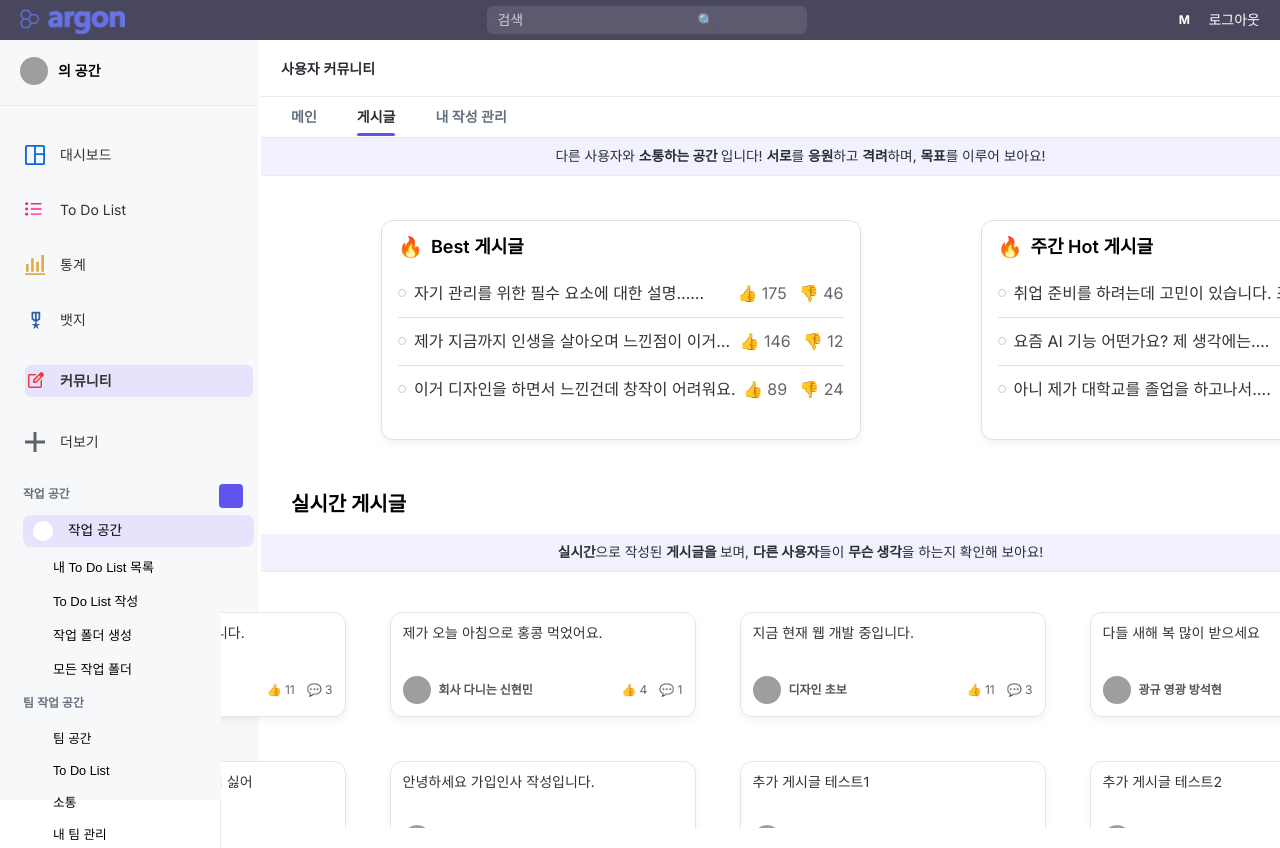
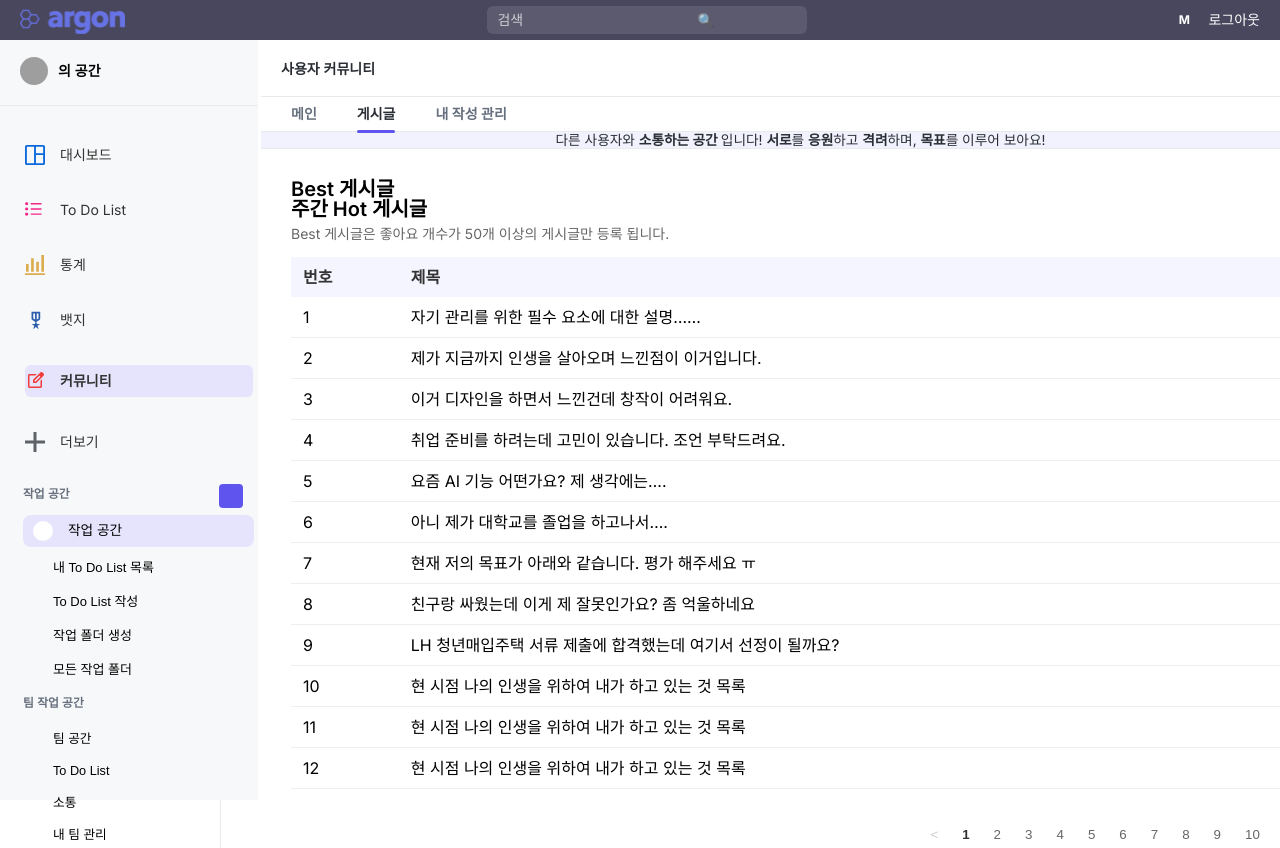
Before and after one commit to SungWookkk/FTT_frontend, a React (Create React App) app: page /community/board in a window 1280 px wide. Built offline with nearby package versions, Linux system fonts and the light colour scheme; grey boxes are pictures that could not be loaded.

Commit message:
4/24 feat: [커뮤니티] 게시판 디자인 및 라우터 추가
- 커뮤니티 게시판 형식으로 기본, Best, 주간Hot게시판 정렬 방식 디자인 추가

```diff
--- a/src/App.js
+++ b/src/App.js
@@ -23,6 +23,7 @@ import TeamCommunityPage from "./components/team/TeamCommunityPage";
 import ChannelDetailPage from "./components/team/ChannelDetailPage";
 import { Client } from "@stomp/stompjs";
 import CommunityPage from "./components/community/CommunityPage";
+import CommunityBoardPage from "./components/community/CommunityBoardPage";
 
 function PresenceManager() {
     const { auth, updatePresence } = useAuth();
@@ -88,8 +89,11 @@ const App = () => {
                         <Route path="/login" component={Login}/>
                         <Route path="/signup" component={Signup}/>
                         <Route path="/dashboard" component={Dashboard}/>
-                        <Route path="/community" component={CommunityPage}/>
                         <Route path="/dasboard" component={Dashboard}/>
+
+                        {/*커뮤니티 관련*/}
+                        <Route exact path="/community" component={CommunityPage}/>
+                        <Route path="/community/board" component={CommunityBoardPage}/>
 
                         {/*TodoList 관련*/}
                         <Route exact path="/todo" component={TodoList}/>
--- /dev/null
+++ b/src/components/community/CommunityBoardContentPage.js
@@ -0,0 +1,120 @@
+import React from 'react';
+import '../community/css/CommunityBoardContentPage.css';
+import {NavLink} from "react-router-dom";
+
+const sampleRows = [
+    { no: 1, title: '자기 관리를 위한 필수 요소에 대한 설명……', date: '2024.12.27', views: 58372, likes: 175, dislikes: 46 },
+    { no: 2, title: '제가 지금까지 인생을 살아오며 느낀점이 이거입니다.', date: '2024.11.30', views: 46584, likes: 146, dislikes: 12 },
+    { no: 3, title: '이거 디자인을 하면서 느낀건데 창작이 어려워요.', date: '2024.07.17', views: 42158, likes: 89, dislikes: 24 },
+    { no: 4, title: '취업 준비를 하려는데 고민이 있습니다. 조언 부탁드려요.', date: '2024.05.25', views: 37845, likes: 72, dislikes: 23 },
+    { no: 5, title: '요즘 AI 기능 어떤가요? 제 생각에는….', date: '2024.10.24', views: 29123, likes: 68, dislikes: 34 },
+    { no: 6, title: '아니 제가 대학교를 졸업을 하고나서….', date: '2024.04.30', views: 44012, likes: 66, dislikes: 10 },
+    { no: 7, title: '현재 저의 목표가 아래와 같습니다. 평가 해주세요 ㅠ', date: '2024.06.21', views: 52642, likes: 61, dislikes: 0 },
+    { no: 8, title: '친구랑 싸웠는데 이게 제 잘못인가요? 좀 억울하네요', date: '2025.01.02', views: 15373, likes: 58, dislikes: 5 },
+    { no: 9, title: 'LH 청년매입주택 서류 제출에 합격했는데 여기서 선정이 될까요?', date: '2025.01.09', views: 22761, likes: 54, dislikes: 12 },
+    { no: 10, title: '현 시점 나의 인생을 위하여 내가 하고 있는 것 목록', date: '2025.01.12', views: 31535, likes: 51, dislikes: 1 },
+    { no: 11, title: '현 시점 나의 인생을 위하여 내가 하고 있는 것 목록', date: '2025.01.12', views: 31535, likes: 51, dislikes: 1 },
+    { no: 12, title: '현 시점 나의 인생을 위하여 내가 하고 있는 것 목록', date: '2025.01.12', views: 31535, likes: 51, dislikes: 1 }
+];
+
+function CommunityBoardContentPage() {
+    return (
+        <div className="dashboard-content">
+            {/* 작업공간 헤더 */}
+            <div className="dashboard-header">
+                <div className="dashboard-title">
+                    <span className="title-text">사용자 커뮤니티</span>
+                </div>
+            </div>
+
+            {/* 목록 선택 탭 */}
+            <div className="list-tap">
+                <div className="list-tab-container">
+                    <NavLink
+                        to="/community"
+                        exact
+                        className="tab-item"
+                        activeClassName="active"
+                    >
+                        메인
+                    </NavLink>
+
+                    <NavLink
+                        to="/community/board"
+                        className="tab-item"
+                        activeClassName="active"
+                    >
+                        게시글
+                    </NavLink>
+
+                    <NavLink
+                        to="/community/my-page"
+                        className="tab-item"
+                        activeClassName="active"
+                    >
+                        내 작성 관리
+                    </NavLink>
+                </div>
+            </div>
+
+            {/* 알림 배너 */}
+            <div className="alert-banner-todo">
+                <p className="alert-text-todo">
+                    <span className="normal-text">다른 사용자와 </span>
+                    <span className="highlight-text">소통하는 공간 </span>
+                    <span className="normal-text">입니다! </span>
+                    <span className="highlight-text">서로</span>
+                    <span className="normal-text">를 </span>
+                    <span className="highlight-text">응원</span>
+                    <span className="normal-text">하고 </span>
+                    <span className="highlight-text">격려</span>
+                    <span className="normal-text">하며, </span>
+                    <span className="highlight-text">목표</span>
+                    <span className="normal-text">를 이루어 보아요! </span>
+                </p>
+            </div>
+        <div className="board-container">
+            <h2 className="board-title">Best 게시글</h2>
+            <h2 className="board-title">주간 Hot 게시글</h2>
+
+            <p className="board-subtitle">Best 게시글은 좋아요 개수가 50개 이상의 게시글만 등록 됩니다.</p>
+            <div className="board-table-wrapper">
+                <table className="board-table">
+                    <thead>
+                    <tr>
+                        <th>번호</th>
+                        <th>제목</th>
+                        <th>날짜</th>
+                        <th>조회</th>
+                        <th>공감 수</th>
+                    </tr>
+                    </thead>
+                    <tbody>
+                    {sampleRows.map(row => (
+                        <tr key={row.no}>
+                            <td>{row.no}</td>
+                            <td className="title-cell">{row.title}</td>
+                            <td>{row.date}</td>
+                            <td>{row.views}</td>
+                            <td>
+                                <span className="like">👍 {row.likes}</span>
+                                <span className="dislike">👎 {row.dislikes}</span>
+                            </td>
+                        </tr>
+                    ))}
+                    </tbody>
+                </table>
+            </div>
+                {/* Pagination placeholder */}
+                <div className="board-pagination">
+                    <button disabled>{'<'}</button>
+                    {[...Array(10)].map((_, i) => (
+                        <button key={i} className={i===0 ? 'active' : ''}>{i+1}</button>
+                    ))}
+                    <button>{'>'}</button>
+                </div>
+            </div>
+        </div>
+    );
+}
+export default CommunityBoardContentPage;
--- /dev/null
+++ b/src/components/community/CommunityBoardPage.js
@@ -0,0 +1,16 @@
+import React from "react";
+import Sidebar from "../dashboard/Sidebar";
+import Header from "../dashboard/Header";
+import CommunityBoardContentPage from "./CommunityBoardContentPage";
+
+const CommunityBoardPage = () => {
+    return (
+        <div className="dashboard-wrapper">
+            <Header />
+            <Sidebar />
+            <CommunityBoardContentPage/>
+        </div>
+    );
+};
+
+export default CommunityBoardPage;
--- a/src/components/community/CommunityLivePost.js
+++ b/src/components/community/CommunityLivePost.js
@@ -3,18 +3,91 @@ import defaultUser from "../../Auth/css/img/default-user.svg";
 import '../community/css/CommunityLivePost.css';
 
 const samplePosts = [
-    { title: '안녕하세요 가입인사 작성합니다.', authorName: '개발자를 꿈꾸는 성욱', likes: 11, comments: 3 },
-    { title: '제가 오늘 아침으로 홍콩 먹었어요.', authorName: '회사 다니는 신현민', likes: 4, comments: 1 },
-    { title: '지금 현재 웹 개발 중입니다.', authorName: '디자인 초보', likes: 11, comments: 3 },
-    { title: '다들 새해 복 많이 받으세요', authorName: '광규 영광 방석현', likes: 45, comments: 1 },
-    { title: '오늘 너무 추워서 유치원 가기 싫어', authorName: '신현민 아들 신탕구', likes: 7, comments: 2 },
-    { title: '안녕하세요 가입인사 작성입니다.', authorName: '개발자를 꿈꾸는 성욱', likes: 2, comments: 0 },
-    { title: '추가 게시글 테스트1', authorName: '사용자 A', likes: 3, comments: 1 },
-    { title: '추가 게시글 테스트2', authorName: '사용자 B', likes: 5, comments: 2 },
-    { title: '추가 게시글 테스트3', authorName: '사용자 C', likes: 6, comments: 0 },
-    { title: '추가 게시글 테스트4', authorName: '사용자 D', likes: 8, comments: 4 },
-    { title: '추가 게시글 테스트5', authorName: '사용자 E', likes: 9, comments: 3 },
-    { title: '추가 게시글 테스트6', authorName: '사용자 F', likes: 1, comments: 1 },
+    {
+        title: '다들 새해 복 많이 받으세요',
+        content: '다들 2025년 새해 복 많이 받으시고 모든 일 잘 풀렸으면 좋겠습니다.',
+        authorName: '광규 영광 방석현',
+        likes: 45,
+        comments: 1
+    },
+    {
+        title: '안녕하세요 가입인사 작성합니다.',
+        content: '안녕하세요 처음 가입하신 분들께 커뮤니티의 기분 좋은 인사를 전합니다.',
+        authorName: '개발자를 꿈꾸는 성욱',
+        likes: 11,
+        comments: 3
+    },
+    {
+        title: '제가 오늘 아침으로 홍콩 먹었어요.',
+        content: '아침으로 먹었던 햄버거 대신 홍콩식 딤섬이 맛있더라고요.',
+        authorName: '회사 다니는 신현민',
+        likes: 4,
+        comments: 1
+    },
+    {
+        title: '지금 현재 웹 개발 중입니다.',
+        content: '지금 웹앱 기능 개선 작업 중인데, 모션 UX를 어떻게 넣어야 좋을지 고민됩니다.',
+        authorName: '디자인 초보',
+        likes: 11,
+        comments: 3
+    },
+    {
+        title: '오늘 너무 추워서 유치원 가기 싫어',
+        content: '아이가 정말 울면서 가기 싫다고… 부모 입장에서도 난감하네요.',
+        authorName: '신현민 아들 신탕구',
+        likes: 7,
+        comments: 2
+    },
+    {
+        title: '추가 게시글 테스트1',
+        content: '이건 테스트용 본문입니다. 길어지면 말줄임 처리됩니다.',
+        authorName: '사용자 A',
+        likes: 3,
+        comments: 1
+    },
+    {
+        title: '추가 게시글 테스트2',
+        content: '테스트2 본문, 길이가 어느 정도 되면 … 붙습니다.',
+        authorName: '사용자 B',
+        likes: 5,
+        comments: 2
+    },
+    {
+        title: '추가 게시글 테스트3',
+        content: '테스트3 짧은 본문.',
+        authorName: '사용자 C',
+        likes: 6,
+        comments: 0
+    },
+    {
+        title: '추가 게시글 테스트2',
+        content: '테스트2 본문, 길이가 어느 정도 되면 … 붙습니다.',
+        authorName: '사용자 B',
+        likes: 5,
+        comments: 2
+    },
+    {
+        title: '추가 게시글 테스트2',
+        content: '테스트2 본문, 길이가 어느 정도 되면 … 붙습니다.',
+        authorName: '사용자 B',
+        likes: 5,
+        comments: 2
+    },    {
+        title: '추가 게시글 테스트2',
+        content: '테스트2 본문, 길이가 어느 정도 되면 … 붙습니다.',
+        authorName: '사용자 B',
+        likes: 5,
+        comments: 2
+    },    {
+        title: '추가 게시글 테스트2',
+        content: '테스트2 본문, 길이가 어느 정도 되면 … 붙습니다.',
+        authorName: '사용자 B',
+        likes: 5,
+        comments: 2
+    },
+
+
+
 ];
 
 export default function CommunityLivePost() {
@@ -44,6 +117,7 @@ export default function CommunityLivePost() {
                         {visible.map((p, i) => (
                             <div key={i} className="clp-card">
                                 <p className="clp-title">{p.title}</p>
+                                <p className="clp-content">{p.content}</p>
                                 <div className="clp-footer">
                                     <div className="clp-author">
                                         <img
--- /dev/null
+++ b/src/components/community/css/CommunityBoardContentPage.css
@@ -0,0 +1,86 @@
+
+.board-container {
+    width: 1700px;
+    height: 700px;
+    padding: 30px;
+    background: #fff;
+    box-sizing: border-box;
+    border-radius: 8px;
+}
+
+.board-title {
+    font-size: 20px;
+    font-weight: 600;
+    margin: 0;
+    display: flex;
+    flex-direction: row;
+}
+
+
+.board-subtitle {
+    font-size: 14px;
+    color: #666;
+    margin: 8px 0 16px;
+}
+
+.board-table-wrapper {
+    width: 100%;
+    height: calc(100% - 90px);
+}
+
+.board-table {
+    width: 100%;
+    border-collapse: collapse;
+}
+
+.board-table th {
+    background: #f5f5ff;
+    color: #333;
+    font-weight: 600;
+    padding: 12px;
+    text-align: left;
+}
+
+.board-table td {
+    padding: 12px;
+    border-bottom: 1px solid #eee;
+    vertical-align: middle;
+}
+
+.title-cell {
+    white-space: nowrap;
+    overflow: hidden;
+    text-overflow: ellipsis;
+}
+
+.like, .dislike {
+    margin-left: 8px;
+    font-size: 14px;
+    color: #666;
+}
+
+.board-pagination {
+    display: flex;
+    justify-content: center;
+    align-items: center;
+    margin-top: 16px;
+    gap: 8px;
+}
+
+.board-pagination button {
+    background: none;
+    border: none;
+    padding: 4px 8px;
+    cursor: pointer;
+    color: #666;
+}
+
+.board-pagination button.active {
+    font-weight: 600;
+    color: #333;
+}
+
+.board-pagination button:disabled {
+    color: #ccc;
+    cursor: default;
+}
```
Also changed, not shown: src/components/community/css/CommunityLivePost.css (+11 -0 lines).
